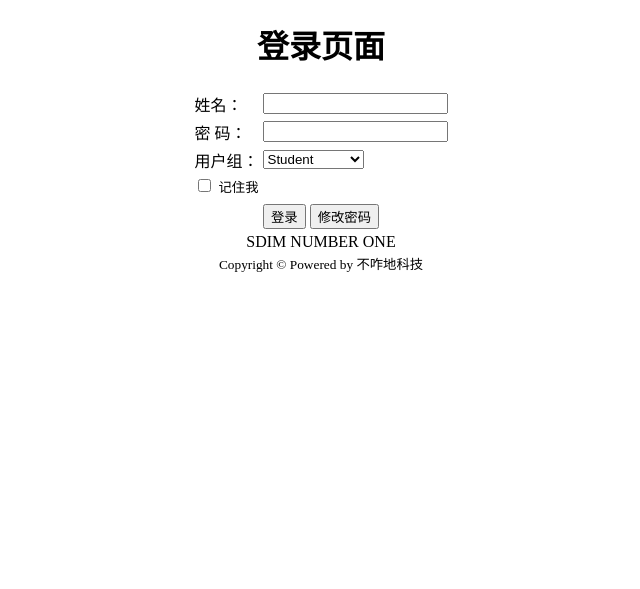
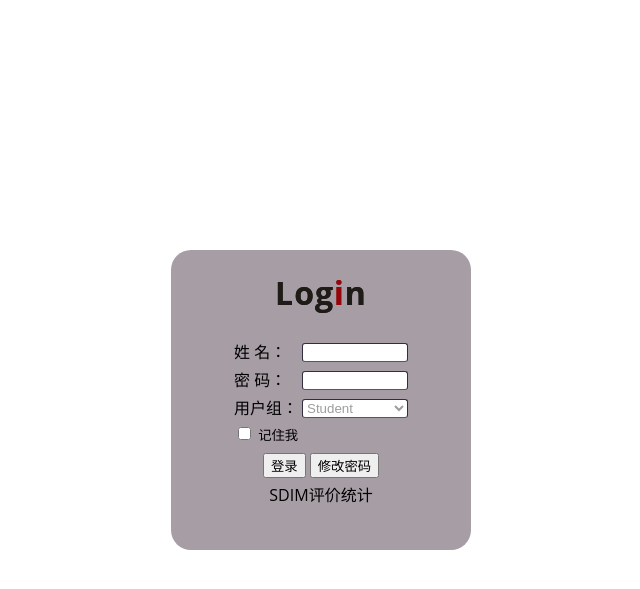
Before and after one commit to Jimjiamingzhen/NTG-tech, a PHP site: page /login.php in a window 1280 px wide. Shown: the top 589 px of the page, without its empty margins (319-959 px from the left). Run offline with PHP 8.4, Linux system fonts and the light colour scheme; some libraries are stand-ins or nearby versions.

Commit message:
version 1.0

```diff
--- a/login.php
+++ b/login.php
@@ -4,7 +4,59 @@
         <title>登录</title>
         <meta charset="UTF-8">
         <script src="https://cdn.staticfile.org/vue/2.2.2/vue.min.js"></script>
-    </head>
+        <style>
+        body{
+            width: 100%;
+            height: 100%;
+            font-family: 'Open Sans',sans-serif;
+            margin: 0;
+        }
+        .content{
+            position: absolute;
+            top: 50%;
+            left:50%;
+            margin: -150px 0 0 -150px;
+            width: 300px;
+            height: 300px;
+            background-color: #A79DA5;
+            border-radius: 20px;
+
+
+        }
+        .content h1{
+            color: #1F1C18;
+            text-shadow:0 0 0px;
+            letter-spacing: 1px;
+            text-align: center;
+        }
+        #redI{
+            color: #94060A;
+            text-shadow:0 0 0px;
+            letter-spacing: 1px;
+            text-align: center;
+        }
+        .inform{
+            width: 100px;
+            color: #9e9d9d;
+            border-top: 1px solid #312E3D;
+            border-left: 1px solid #312E3D;
+            border-right: 1px solid #312E3D;
+            border-bottom: 1px solid #56536A;
+            border-radius: 3px;
+            background-color: #fff;
+        }
+        select{
+            width: 106px;
+            color: #9e9d9d;
+            border-top: 1px solid #312E3D;
+            border-left: 1px solid #312E3D;
+            border-right: 1px solid #312E3D;
+            border-bottom: 1px solid #56536A;
+            border-radius: 3px;
+            background-color: #fff;
+        }
+        </style>
+
     <body>
     <?php
 
@@ -17,28 +69,28 @@
     <div class="content" align="center">
         <!--头部-->
         <div class="header">
-            <h1>登录页面</h1>
+            <h1>Log<span id = 'redI'>i</span>n</h1>
         </div>
         <!--中部-->
         <div class="middle">
             <form id="loginform" action="loginaction.php" method="post">
                 <table border="0">
                     <tr>
-                        <td>姓名：</td>
+                        <td>姓 名：</td>
                         <td>
-                            <input type="text" id="name" name="username" required="required" value="<?php echo isset($_COOKIE[""]) ? $_COOKIE[""] : ""; ?>">
+                            <input class = 'inform' type="text" id="name" name="username" required="required" value="<?php echo isset($_COOKIE[""]) ? $_COOKIE[""] : ""; ?>">
                         </td>
                     </tr>
                     <tr v-if=resetting>
                     <td>学   号：</td>
                         <td>
-                            <input type="text" id="personID" name="personID" required="required">
+                            <input class = 'inform' type="text" id="personID" name="personID" required="required">
                         </td>
                     </tr>
 
                     <tr>
                         <td>密   码：  </td>
-                        <td><input type="password" id="password" name="password" required="required"></td>
+                        <td><input class = 'inform' type="password" id="password" name="password" required="required"></td>
                     </tr>
 
                     <tr v-if=!resetting>
@@ -53,12 +105,12 @@
 
                     <tr v-if=resetting>
                         <td>新密码：  </td>
-                        <td><input type="text" id="newPassword" name="newPassword" required="required"></td>
+                        <td><input class = 'inform' type="text" id="newPassword" name="newPassword" required="required"></td>
                     </tr>
 
                     <tr v-if=resetting>
                         <td>确认密码：  </td>
-                        <td><input type="text" id="confirm" name="confirm" required="required"></td>
+                        <td><input class = 'inform' type="text" id="confirm" name="confirm" required="required"></td>
                     </tr>
 
                     <tr v-if=!resetting>
@@ -70,7 +122,7 @@
                         </td>
                     </tr>
                     <tr>
-                        <td colspan="2" align="center" style="color:red;font-size:10px;">
+                        <td colspan="2" align="center" style="color:#94060A;font-size:10px;">
                             <!--提示信息-->
                             <?php
                                 $err = isset($_GET["err"]) ? $_GET["err"] : "";
@@ -91,7 +143,7 @@
                                         echo "密码修改成功，请重新登录";
                                         break;
                                     case 5:
-                                        echo "当前用户组无该用户，请尝试更换其他用户组";
+                                        echo "当前用户组无该用户，<br>请尝试更换其他用户组";
                                         break;
 
 
@@ -105,15 +157,16 @@
                         </td>
                     </tr>
                     <tr>
-                        <td colspan="2" align="center">SDIM NUMBER ONE</td>
+                        <td colspan="2" align="center">SDIM评价统计</td>
                     </tr>
                 </table>
             </form>
         </div>
-        <!--脚部-->
+        <!--脚部
         <div class="footer">
             <small>Copyright &copy; Powered by 不咋地科技
         </div>
+        -->
     </div>
     <script>
         new Vue({
```
Also changed, not shown: administratorScoringSheet.php (+23 -9 lines), management.php (+21 -8 lines), scoringSheet.php (+22 -7 lines), SDIM.svg (added), 1 other file.
